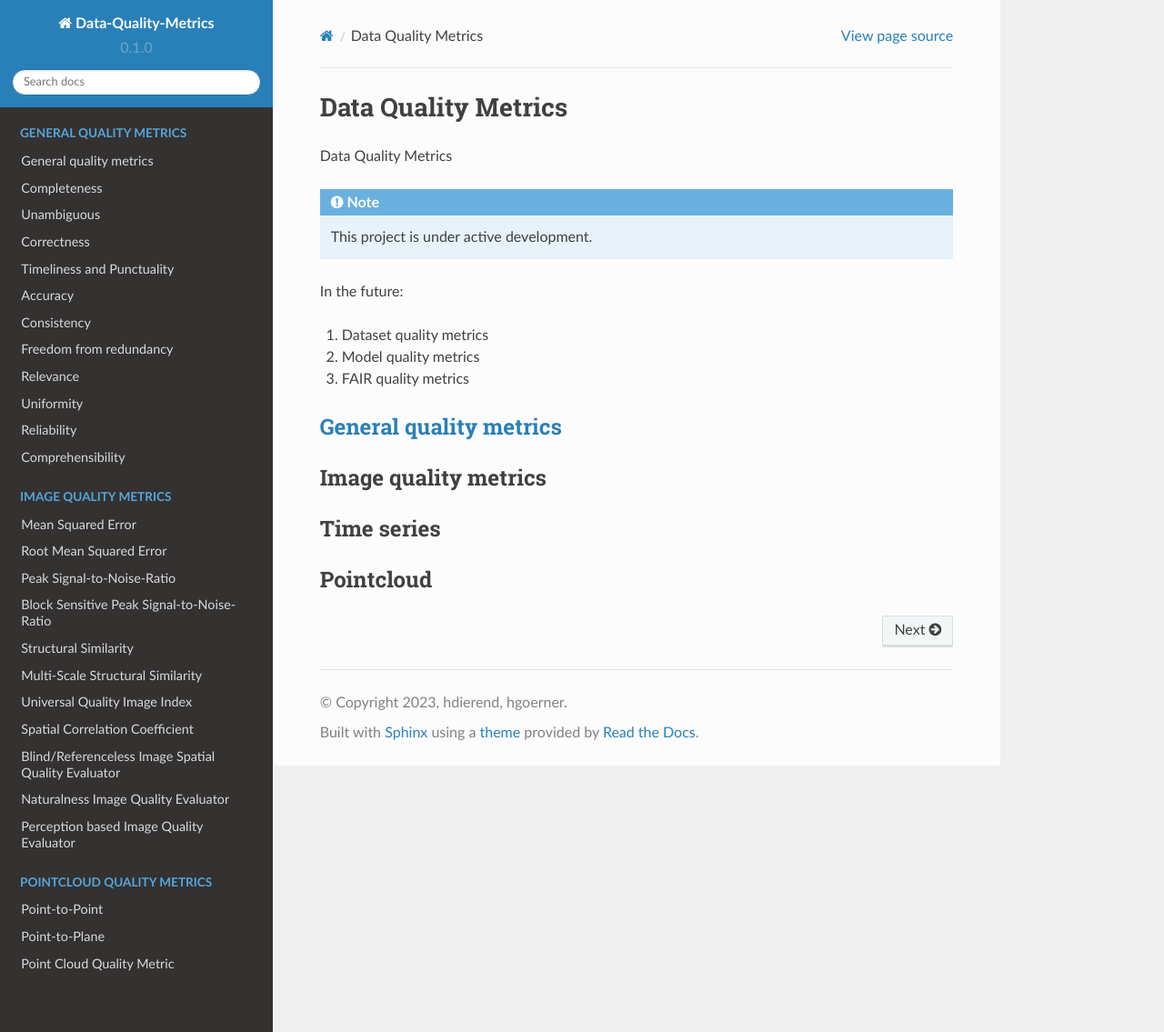
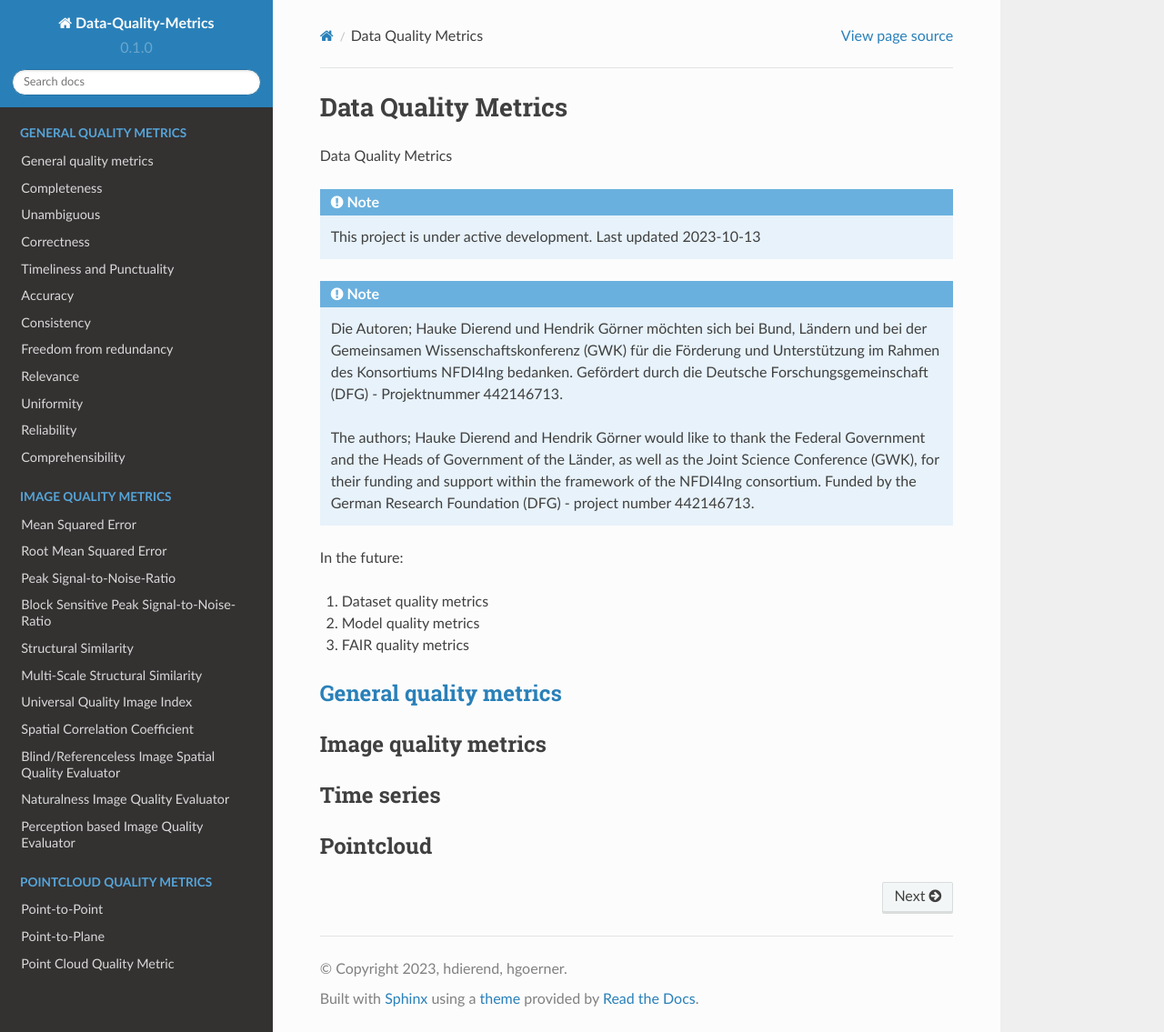
Before and after one commit to NFDI4ING-TA-GOLO/GOLO_Data_Quality_Metrics, a Sphinx documentation site: the page built from docs/source/index.rst, in a window 1280 px wide and 1135 px high. Shown: the whole window at 91% size. Built offline with Sphinx 7.4.7 and the Read the Docs theme 2.0.0, drawn with Linux system fonts in a browser that asks for light colours.

Commit message:
update project notes

```diff
--- a/docs/source/index.rst
+++ b/docs/source/index.rst
@@ -5,7 +5,16 @@ Data Quality Metrics
 
 .. note::
 
-   This project is under active development.
+   This project is under active development. Last updated 2023-10-13
+
+.. note::
+
+    Die Autoren; Hauke Dierend und Hendrik Görner möchten sich bei Bund, Ländern und bei der Gemeinsamen Wissenschaftskonferenz (GWK)
+    für die Förderung und Unterstützung im Rahmen des Konsortiums NFDI4Ing bedanken. Gefördert durch die Deutsche Forschungsgemeinschaft (DFG) - Projektnummer 442146713.
+
+    The authors; Hauke Dierend and Hendrik Görner would like to thank the Federal Government and the Heads of Government of the Länder, as well as the Joint Science Conference (GWK),
+    for their funding and support within the framework of the NFDI4Ing consortium. Funded by the German Research Foundation (DFG) - project number 442146713.
+
 
 
 In the future:
```
